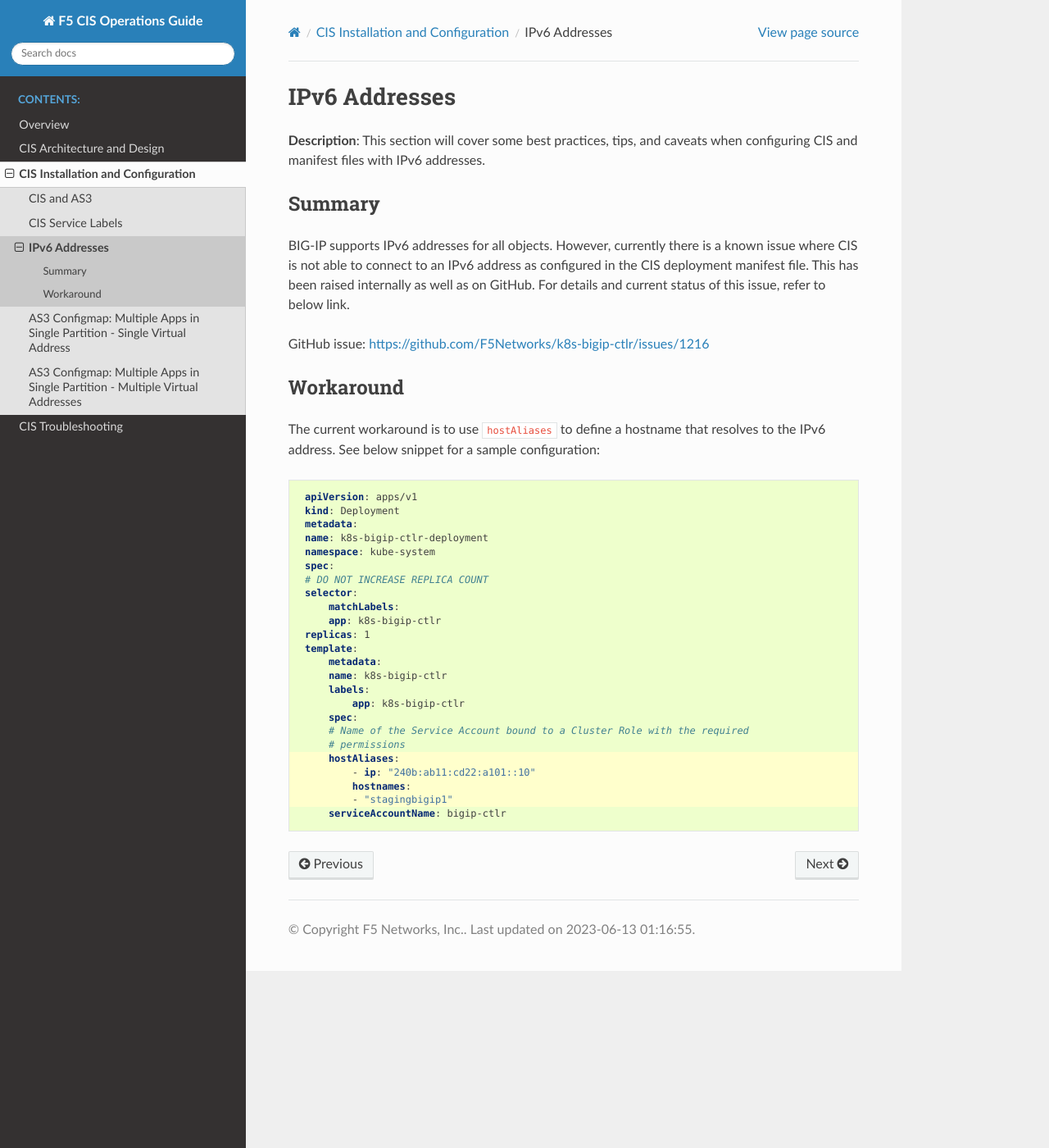
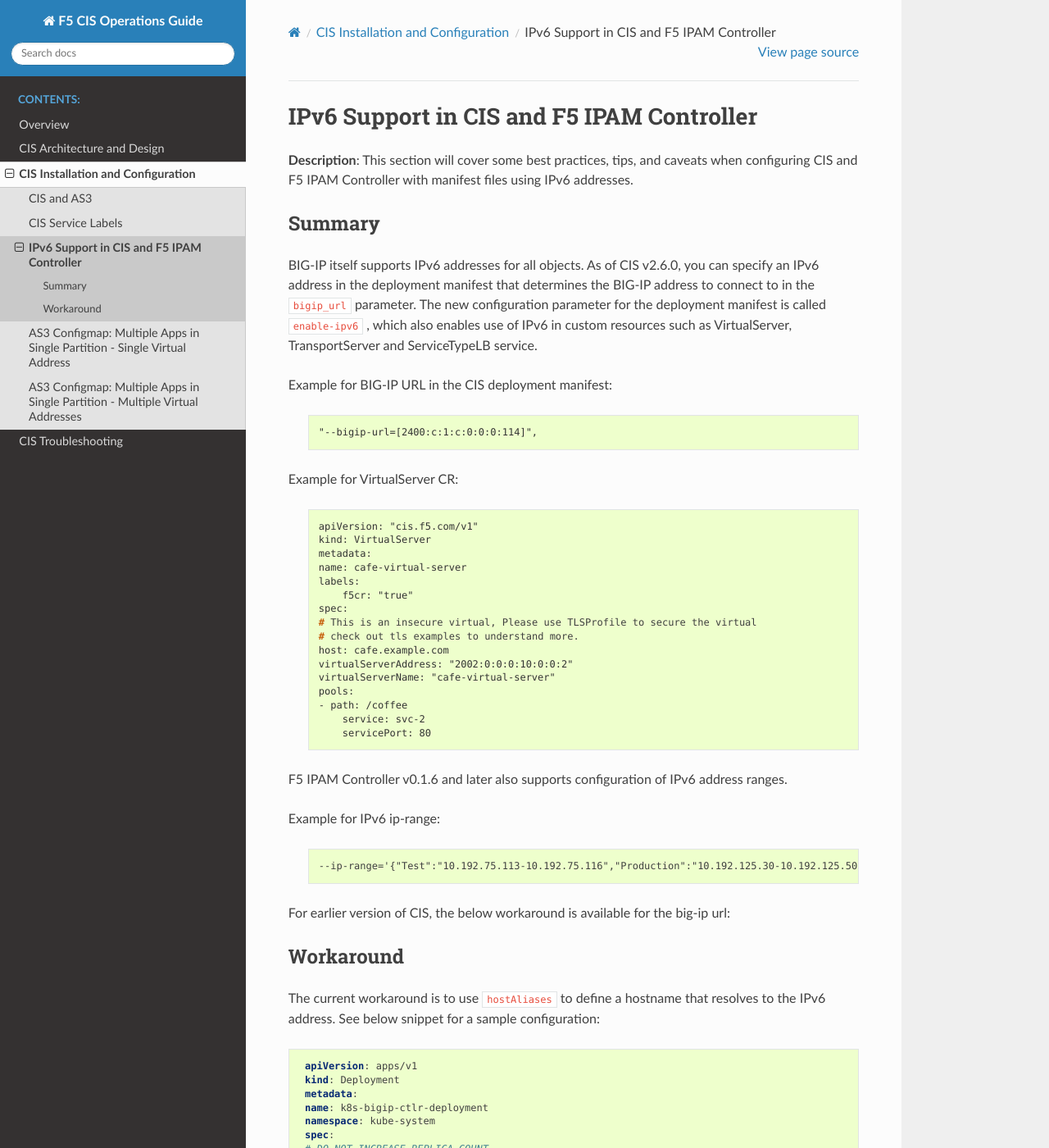
Before and after one commit to tkam8/f5_cis_opsguide, a Sphinx documentation site: the page built from docs/class2/module3/module3.rst, in a window 1280 px wide and 1400 px high. Shown: the whole window at 82% size. Built offline with Sphinx 7.4.7 and the Read the Docs theme 2.0.0, drawn with Linux system fonts in a browser that asks for light colours; pages that are not in the unit, such as notebooks, are missing from menus; the version number could not be read and is left out.

Commit message:
update ipv6 support

```diff
--- a/docs/class2/module3/module3.rst
+++ b/docs/class2/module3/module3.rst
@@ -1,16 +1,54 @@
-IPv6 Addresses
+IPv6 Support in CIS and F5 IPAM Controller
 ================================================
 
 
 **Description**:
-This section will cover some best practices, tips, and caveats when configuring CIS and manifest files with IPv6 addresses.
+This section will cover some best practices, tips, and caveats when configuring CIS and F5 IPAM Controller with manifest files using IPv6 addresses.
 
 
 Summary
 ------------------
-BIG-IP supports IPv6 addresses for all objects. However, currently there is a known issue where CIS is not able to connect to an IPv6 address as configured in the CIS deployment manifest file. This has been raised internally as well as on GitHub. For details and current status of this issue, refer to below link.
+BIG-IP itself supports IPv6 addresses for all objects. As of CIS v2.6.0, you can specify an IPv6 address in the deployment manifest that determines the BIG-IP address to connect to in the :code:`bigip_url` parameter. The new configuration parameter for the deployment manifest is called :code:`enable-ipv6` , which also enables use of IPv6 in custom resources such as VirtualServer, TransportServer and ServiceTypeLB service.
 
-GitHub issue: https://github.com/F5Networks/k8s-bigip-ctlr/issues/1216
+Example for BIG-IP URL in the CIS deployment manifest:
+
+    .. code-block:: console
+
+        "--bigip-url=[2400:c:1:c:0:0:0:114]",
+
+
+Example for VirtualServer CR:
+
+    .. code-block:: console
+
+        apiVersion: "cis.f5.com/v1"
+        kind: VirtualServer
+        metadata:
+        name: cafe-virtual-server
+        labels:
+            f5cr: "true"
+        spec:
+        # This is an insecure virtual, Please use TLSProfile to secure the virtual
+        # check out tls examples to understand more.
+        host: cafe.example.com
+        virtualServerAddress: "2002:0:0:0:10:0:0:2"
+        virtualServerName: "cafe-virtual-server"
+        pools:
+        - path: /coffee
+            service: svc-2
+            servicePort: 80
+
+
+F5 IPAM Controller v0.1.6 and later also supports configuration of IPv6 address ranges.
+
+Example for IPv6 ip-range:
+
+    .. code-block:: yaml
+
+        --ip-range='{"Test":"10.192.75.113-10.192.75.116","Production":"10.192.125.30-10.192.125.50","ipv6":"240b:c0e0:105:2870:6518:0002:1:0001-240b:c0e0:105:2870:6518:0002:1:0020"}'
+
+
+For earlier version of CIS, the below workaround is available for the big-ip url:
 
 Workaround
 ------------------
```
